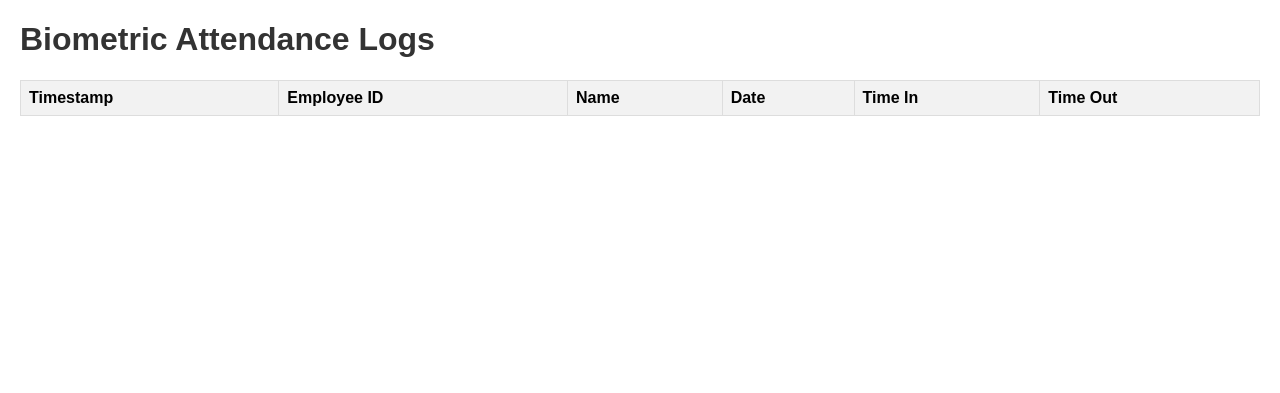
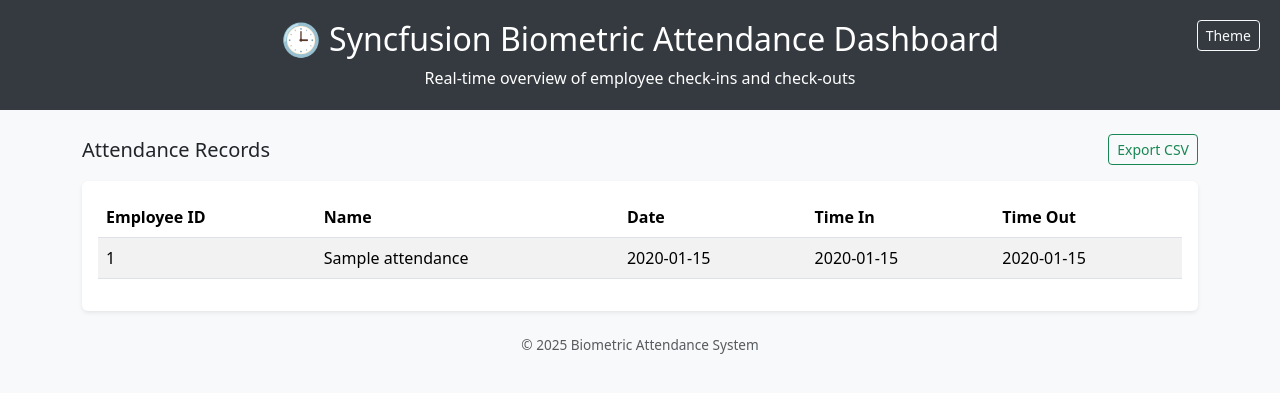
Before and after one commit to KevinJr20/BoldSign-check-in-out, a Flask app: page / in a window 1280 px wide. Shown: the top 393 px of the page. Run offline with Flask 3, Linux system fonts and the light colour scheme; tables that the repository leaves empty hold one stand-in row (values such as "Sample post"); lists and menus that the app fills with data are empty; parts of the project's set-up code (start-up, migrations or seed data) failed here and were passed over; some libraries are stand-ins or nearby versions.

Commit message:
Modified files and source code

```diff
--- a/app.py
+++ b/app.py
@@ -1,191 +1,164 @@
 import os
 import sqlite3
+import logging
 from datetime import datetime
 from flask import Flask, render_template, jsonify, request, send_file
 from flask_socketio import SocketIO
 from cryptography.fernet import Fernet
 import pandas as pd
+from dotenv import load_dotenv
 
+# Load environment variables
+load_dotenv()
+
+# Configure logging
+logging.basicConfig(level=logging.INFO)
+
+# Flask App Setup
 app = Flask(__name__)
 app.config['SECRET_KEY'] = os.getenv('FLASK_SECRET_KEY', 'super-secret-key')
 socketio = SocketIO(app)
 
 DB_FILE = 'data/biometric_attendance.db'
+ENCRYPTION_KEY = os.getenv('ENCRYPTION_KEY')
 
-# Load encryption key
-ENCRYPTION_KEY = os.getenv('ENCRYPTION_KEY')
 if not ENCRYPTION_KEY:
     raise ValueError("ENCRYPTION_KEY not set in .env")
+
 cipher = Fernet(ENCRYPTION_KEY.encode())
 
+# Initialize database
 def init_db():
     os.makedirs('data', exist_ok=True)
-    conn = sqlite3.connect(DB_FILE)
-    cursor = conn.cursor()
-
-    cursor.execute('''
-        CREATE TABLE IF NOT EXISTS employees (
-            employee_id TEXT PRIMARY KEY,
-            name TEXT NOT NULL,
-            fingerprint_template TEXT NOT NULL
-        )
-    ''')
-
-    cursor.execute('''
-        CREATE TABLE IF NOT EXISTS attendance (
-            timestamp TEXT,
-            employee_id TEXT,
-            name TEXT,
-            date TEXT,
-            time_in TEXT,
-            time_out TEXT,
-            fingerprint TEXT,
-            FOREIGN KEY (employee_id) REFERENCES employees(employee_id)
-        )
-    ''')
-
-    cursor.execute('''
-        CREATE TABLE IF NOT EXISTS audit_log (
-            timestamp TEXT,
-            employee_id TEXT,
-            action TEXT,
-            FOREIGN KEY (employee_id) REFERENCES employees(employee_id)
-        )
-    ''')
-
-    conn.commit()
-    conn.close()
+    with sqlite3.connect(DB_FILE) as conn:
+        cursor = conn.cursor()
+        cursor.execute('''
+            CREATE TABLE IF NOT EXISTS employees (
+                employee_id TEXT PRIMARY KEY,
+                name TEXT NOT NULL,
+                fingerprint_template TEXT NOT NULL
+            )
+        ''')
+        cursor.execute('''
+            CREATE TABLE IF NOT EXISTS attendance (
+                timestamp TEXT,
+                employee_id TEXT,
+                name TEXT,
+                date TEXT,
+                time_in TEXT,
+                time_out TEXT,
+                fingerprint TEXT,
+                FOREIGN KEY (employee_id) REFERENCES employees(employee_id)
+            )
+        ''')
+        cursor.execute('''
+            CREATE TABLE IF NOT EXISTS audit_log (
+                timestamp TEXT,
+                employee_id TEXT,
+                action TEXT,
+                FOREIGN KEY (employee_id) REFERENCES employees(employee_id)
+            )
+        ''')
 
 @app.route('/')
 def dashboard():
-    conn = sqlite3.connect(DB_FILE)
-    cursor = conn.cursor()
-    cursor.execute('SELECT employee_id, name, date, time_in, time_out FROM attendance ORDER BY timestamp DESC')
-    records = cursor.fetchall()
-    conn.close()
-    return render_template('dashboard.html', records=records)
+    with sqlite3.connect(DB_FILE) as conn:
+        cursor = conn.cursor()
+        cursor.execute('SELECT employee_id, name, date, time_in, time_out FROM attendance ORDER BY timestamp DESC')
+        records = cursor.fetchall()
+    return render_template('dashboard.html', records=records, datetime=datetime)
 
 @app.route('/biometric_scan', methods=['POST'])
 def biometric_scan():
     try:
         data = request.get_json()
         fingerprint_template = data.get('fingerprint_template')
+
         if not fingerprint_template:
             return jsonify({'status': 'error', 'message': 'No fingerprint template provided'}), 400
 
-        # Match fingerprint
-        conn = sqlite3.connect(DB_FILE)
-        cursor = conn.cursor()
-        cursor.execute('SELECT employee_id, name FROM employees WHERE fingerprint_template = ?', (fingerprint_template,))
-        employee = cursor.fetchone()
-        if not employee:
-            conn.close()
-            return jsonify({'status': 'error', 'message': 'Fingerprint not recognized'}), 404
+        with sqlite3.connect(DB_FILE) as conn:
+            cursor = conn.cursor()
+            cursor.execute('SELECT employee_id, name FROM employees WHERE fingerprint_template = ?', (fingerprint_template,))
+            employee = cursor.fetchone()
 
-        employee_id, name = employee
-        current_date = datetime.now().strftime('%Y-%m-%d')
-        current_time = datetime.now().strftime('%I:%M %p')
+            if not employee:
+                return jsonify({'status': 'error', 'message': 'Fingerprint not recognized'}), 404
 
-        # Check for existing attendance record
-        cursor.execute('SELECT time_in, time_out FROM attendance WHERE employee_id = ? AND date = ?', (employee_id, current_date))
-        record = cursor.fetchone()
+            employee_id, name = employee
+            current_date = datetime.now().strftime('%Y-%m-%d')
+            current_time = datetime.now().strftime('%I:%M %p')
+            encrypted_fingerprint = cipher.encrypt(fingerprint_template.encode()).decode()
 
-        # Encrypt fingerprint
-        encrypted_fingerprint = cipher.encrypt(fingerprint_template.encode()).decode()
+            cursor.execute('SELECT time_in, time_out FROM attendance WHERE employee_id = ? AND date = ?', (employee_id, current_date))
+            record = cursor.fetchone()
 
-        if not record:
-            # No record today: Create new check-in
-            cursor.execute('INSERT INTO attendance (timestamp, employee_id, name, date, time_in, fingerprint) VALUES (?, ?, ?, ?, ?, ?)',
-                          (datetime.now().isoformat(), employee_id, name, current_date, current_time, encrypted_fingerprint))
-            cursor.execute('INSERT INTO audit_log (timestamp, employee_id, action) VALUES (?, ?, ?)',
-                          (datetime.now().isoformat(), employee_id, 'Fingerprint Verified (Check-In)'))
-            conn.commit()
-            conn.close()
+            if not record:
+                # First check-in
+                cursor.execute('''
+                    INSERT INTO attendance (timestamp, employee_id, name, date, time_in, fingerprint)
+                    VALUES (?, ?, ?, ?, ?, ?)
+                ''', (datetime.now().isoformat(), employee_id, name, current_date, current_time, encrypted_fingerprint))
+                cursor.execute('INSERT INTO audit_log (timestamp, employee_id, action) VALUES (?, ?, ?)',
+                               (datetime.now().isoformat(), employee_id, 'Fingerprint Verified (Check-In)'))
+                socketio.emit('attendance_update', {
+                    'employee_id': employee_id,
+                    'name': name,
+                    'date': current_date,
+                    'time_in': current_time,
+                    'time_out': ''
+                })
+                return jsonify({'status': 'success', 'action': 'check-in', 'employee_id': employee_id, 'name': name, 'time': current_time})
 
-            # Emit WebSocket update
-            socketio.emit('attendance_update', {
-                'employee_id': employee_id,
-                'name': name,
-                'date': current_date,
-                'time_in': current_time,
-                'time_out': ''
-            })
+            elif record[0] and not record[1]:
+                # Check-out
+                cursor.execute('UPDATE attendance SET time_out = ?, fingerprint = ? WHERE employee_id = ? AND date = ?',
+                               (current_time, encrypted_fingerprint, employee_id, current_date))
+                cursor.execute('INSERT INTO audit_log (timestamp, employee_id, action) VALUES (?, ?, ?)',
+                               (datetime.now().isoformat(), employee_id, 'Fingerprint Verified (Check-Out)'))
+                socketio.emit('attendance_update', {
+                    'employee_id': employee_id,
+                    'name': name,
+                    'date': current_date,
+                    'time_in': record[0],
+                    'time_out': current_time
+                })
+                return jsonify({'status': 'success', 'action': 'check-out', 'employee_id': employee_id, 'name': name, 'time': current_time})
 
-            return jsonify({
-                'status': 'success',
-                'action': 'check-in',
-                'employee_id': employee_id,
-                'name': name,
-                'time': current_time
-            })
-
-        elif record[0] and not record[1]:
-            # Has check-in, no check-out: Record check-out
-            cursor.execute('UPDATE attendance SET time_out = ?, fingerprint = ? WHERE employee_id = ? AND date = ?',
-                          (current_time, encrypted_fingerprint, employee_id, current_date))
-            cursor.execute('INSERT INTO audit_log (timestamp, employee_id, action) VALUES (?, ?, ?)',
-                          (datetime.now().isoformat(), employee_id, 'Fingerprint Verified (Check-Out)'))
-            conn.commit()
-            conn.close()
-
-            # Emit WebSocket update
-            socketio.emit('attendance_update', {
-                'employee_id': employee_id,
-                'name': name,
-                'date': current_date,
-                'time_in': record[0],
-                'time_out': current_time
-            })
-
-            return jsonify({
-                'status': 'success',
-                'action': 'check-out',
-                'employee_id': employee_id,
-                'name': name,
-                'time': current_time
-            })
-
-        else:
-            # Already checked out: Allow new check-in for multiple cycles
-            cursor.execute('INSERT INTO attendance (timestamp, employee_id, name, date, time_in, fingerprint) VALUES (?, ?, ?, ?, ?, ?)',
-                          (datetime.now().isoformat(), employee_id, name, current_date, current_time, encrypted_fingerprint))
-            cursor.execute('INSERT INTO audit_log (timestamp, employee_id, action) VALUES (?, ?, ?)',
-                          (datetime.now().isoformat(), employee_id, 'Fingerprint Verified (Check-In)'))
-            conn.commit()
-            conn.close()
-
-            # Emit WebSocket update
-            socketio.emit('attendance_update', {
-                'employee_id': employee_id,
-                'name': name,
-                'date': current_date,
-                'time_in': current_time,
-                'time_out': ''
-            })
-
-            return jsonify({
-                'status': 'success',
-                'action': 'check-in',
-                'employee_id': employee_id,
-                'name': name,
-                'time': current_time
-            })
+            else:
+                # Multiple cycles
+                cursor.execute('''
+                    INSERT INTO attendance (timestamp, employee_id, name, date, time_in, fingerprint)
+                    VALUES (?, ?, ?, ?, ?, ?)
+                ''', (datetime.now().isoformat(), employee_id, name, current_date, current_time, encrypted_fingerprint))
+                cursor.execute('INSERT INTO audit_log (timestamp, employee_id, action) VALUES (?, ?, ?)',
+                               (datetime.now().isoformat(), employee_id, 'Fingerprint Verified (Check-In)'))
+                socketio.emit('attendance_update', {
+                    'employee_id': employee_id,
+                    'name': name,
+                    'date': current_date,
+                    'time_in': current_time,
+                    'time_out': ''
+                })
+                return jsonify({'status': 'success', 'action': 'check-in', 'employee_id': employee_id, 'name': name, 'time': current_time})
 
     except Exception as e:
+        logging.error(f"Error in biometric_scan: {str(e)}")
         return jsonify({'status': 'error', 'message': str(e)}), 500
 
 @app.route('/export', methods=['GET'])
 def export_attendance():
     try:
-        conn = sqlite3.connect(DB_FILE)
-        df = pd.read_sql_query('SELECT * FROM attendance', conn)
-        conn.close()
+        with sqlite3.connect(DB_FILE) as conn:
+            df = pd.read_sql_query('SELECT * FROM attendance', conn)
 
-        csv_path = 'static/attendance.csv'
+        filename = f"attendance_{datetime.now().strftime('%Y%m%d%H%M%S')}.csv"
+        csv_path = os.path.join('static', filename)
         df.to_csv(csv_path, index=False)
+        return jsonify({'status': 'success', 'file': f'/static/{filename}'})
 
-        return jsonify({'status': 'success', 'file': '/static/attendance.csv'})
     except Exception as e:
+        logging.error(f"Error in export_attendance: {str(e)}")
         return jsonify({'status': 'error', 'message': str(e)}), 500
 
 @app.route('/static/<path:filename>')
@@ -194,11 +167,11 @@ def serve_static(filename):
 
 @socketio.on('connect')
 def handle_connect():
-    print('Client connected')
+    logging.info('Client connected')
 
 @socketio.on('disconnect')
 def handle_disconnect():
-    print('Client disconnected')
+    logging.info('Client disconnected')
 
 if __name__ == '__main__':
     init_db()
--- a/templates/dashboard.html
+++ b/templates/dashboard.html
@@ -1,51 +1,146 @@
 <!DOCTYPE html>
-<html>
+<html lang="en" data-theme="light">
 <head>
-    <title>HR Biometric Dashboard</title>
-    <script src="https://cdn.jsdelivr.net/npm/socket.io@4.7.5/dist/socket.io.min.js"></script>
+  <meta charset="UTF-8">
+  <title>Biometric Attendance Dashboard</title>
+  <meta name="viewport" content="width=device-width, initial-scale=1">
+
+  <!-- Bootstrap 5 CDN -->
+  <link href="https://cdn.jsdelivr.net/npm/bootstrap@5.3.2/dist/css/bootstrap.min.css" rel="stylesheet">
+
+  <!-- Custom Styles -->
   <style>
-        body { font-family: Arial, sans-serif; margin: 20px; }
-        h1 { color: #333; }
-        table { border-collapse: collapse; width: 100%; }
-        th, td { border: 1px solid #ddd; padding: 8px; text-align: left; }
-        th { background-color: #f2f2f2; }
-        tr:nth-child(even) { background-color: #f9f9f9; }
+    :root[data-theme='light'] {
+      --bg-color: #f8f9fa;
+      --text-color: #212529;
+      --header-bg: #343a40;
+      --table-bg: #fff;
+      --table-header-bg: #343a40;
+      --table-header-text: #fff;
+    }
+
+    :root[data-theme='dark'] {
+      --bg-color: #121212;
+      --text-color: #e0e0e0;
+      --header-bg: #1f1f1f;
+      --table-bg: #1e1e1e;
+      --table-header-bg: #333;
+      --table-header-text: #e0e0e0;
+    }
+
+    body {
+      background-color: var(--bg-color);
+      color: var(--text-color);
+      transition: background-color 0.3s, color 0.3s;
+    }
+
+    .header {
+      background-color: var(--header-bg);
+      color: var(--table-header-text);
+      padding: 20px;
+    }
+
+    .table-wrapper {
+      max-height: 70vh;
+      overflow-y: auto;
+      background-color: var(--table-bg);
+    }
+
+    table thead {
+      background-color: var(--table-header-bg);
+      color: var(--table-header-text);
+    }
+
+    .footer {
+      font-size: 0.85rem;
+    }
+
+    .theme-toggle {
+      position: absolute;
+      top: 20px;
+      right: 20px;
+    }
   </style>
 </head>
 <body>
-    <h1>Biometric Attendance Logs</h1>
-    <table id="attendanceTable">
+  <div class="header text-center position-relative">
+    <h2>🕒 Syncfusion Biometric Attendance Dashboard</h2>
+    <p class="mb-0">Real-time overview of employee check-ins and check-outs</p>
+
+    <button class="btn btn-outline-light btn-sm theme-toggle" id="themeToggle">Theme</button>
+  </div>
+
+  <div class="container mt-4">
+    <div class="d-flex justify-content-between align-items-center mb-3">
+      <h5 class="mb-0">Attendance Records</h5>
+      <a href="/export" class="btn btn-outline-success btn-sm">Export CSV</a>
+    </div>
+
+    <div class="table-wrapper shadow-sm p-3 rounded">
+      <table class="table table-striped align-middle">
+        <thead>
           <tr>
-            <th>Timestamp</th>
             <th>Employee ID</th>
             <th>Name</th>
             <th>Date</th>
             <th>Time In</th>
             <th>Time Out</th>
           </tr>
-        {% for log in logs %}
+        </thead>
+        <tbody id="attendance-table-body">
+          {% for record in records %}
           <tr>
-            <td>{{ log[0] }}</td>
-            <td>{{ log[1] }}</td>
-            <td>{{ log[2] }}</td>
-            <td>{{ log[3] }}</td>
-            <td>{{ log[4] }}</td>
-            <td>{{ log[5] }}</td>
+            <td>{{ record[0] }}</td>
+            <td>{{ record[1] }}</td>
+            <td>{{ record[2] }}</td>
+            <td>{{ record[3] or '-' }}</td>
+            <td>{{ record[4] or '-' }}</td>
           </tr>
           {% endfor %}
+        </tbody>
       </table>
+    </div>
+  </div>
+
+  <footer class="footer text-center mt-4 text-muted">
+    &copy; {{ datetime.utcnow().year }} Biometric Attendance System
+  </footer>
+
+  <!-- WebSocket -->
+  <script src="https://cdn.socket.io/4.5.4/socket.io.min.js"></script>
   <script>
     const socket = io();
-        socket.on('update_dashboard', function(data) {
-            const table = document.getElementById('attendanceTable');
-            const row = table.insertRow(1); // Insert after header
-            row.insertCell(0).innerText = data.timestamp;
-            row.insertCell(1).innerText = data.employee_id;
-            row.insertCell(2).innerText = data.name;
-            row.insertCell(3).innerText = data.date;
-            row.insertCell(4).innerText = data.time_in;
-            row.insertCell(5).innerText = data.time_out;
+    const tbody = document.getElementById('attendance-table-body');
+
+    socket.on('attendance_update', function (data) {
+      const row = document.createElement('tr');
+      row.innerHTML = `
+        <td>${data.employee_id}</td>
+        <td>${data.name}</td>
+        <td>${data.date}</td>
+        <td>${data.time_in || '-'}</td>
+        <td>${data.time_out || '-'}</td>
+      `;
+      tbody.prepend(row);
     });
+
+    // Theme Toggle
+    const root = document.documentElement;
+    const themeToggle = document.getElementById('themeToggle');
+
+    function setTheme(theme) {
+      root.setAttribute('data-theme', theme);
+      localStorage.setItem('theme', theme);
+    }
+
+    themeToggle.addEventListener('click', () => {
+      const currentTheme = root.getAttribute('data-theme');
+      setTheme(currentTheme === 'light' ? 'dark' : 'light');
+    });
+
+    // Load saved theme
+    const savedTheme = localStorage.getItem('theme') || 'light';
+    setTheme(savedTheme);
   </script>
 </body>
 </html>
```
Also changed, not shown: add_employee.py (line endings or trailing spaces). Lines whose indentation alone changed are shown as unchanged.
